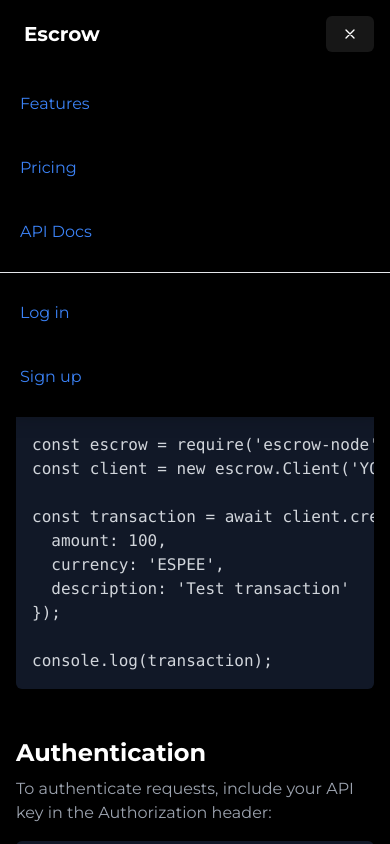
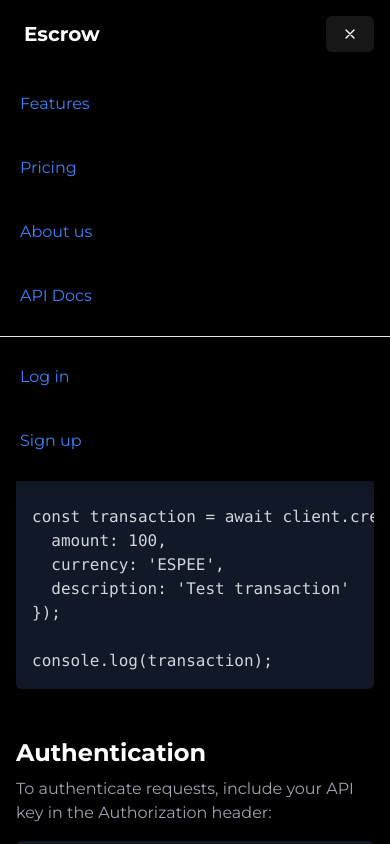
Before and after one commit to spiritmoney/escrowpay, a Next.js app: page /api-docs in a window 390 px wide. Both pictures are taken after a click on the button 350 px from the left and 34 px from the top of the page. Shown: the top 844 px of the page. Built offline with nearby package versions, Linux system fonts and the light colour scheme.

Commit message:
new updates

```diff
--- a/app/components/Header.tsx
+++ b/app/components/Header.tsx
@@ -109,6 +109,12 @@
                 Pricing
               </Link>
               <Link
+                href="/about"
+                className="block p-5 text-blue-500 hover:bg-blue-200"
+              >
+                About us
+              </Link>
+              <Link
                 href="/api-docs"
                 className="block p-5 text-blue-500 hover:bg-blue-200"
               >
```
